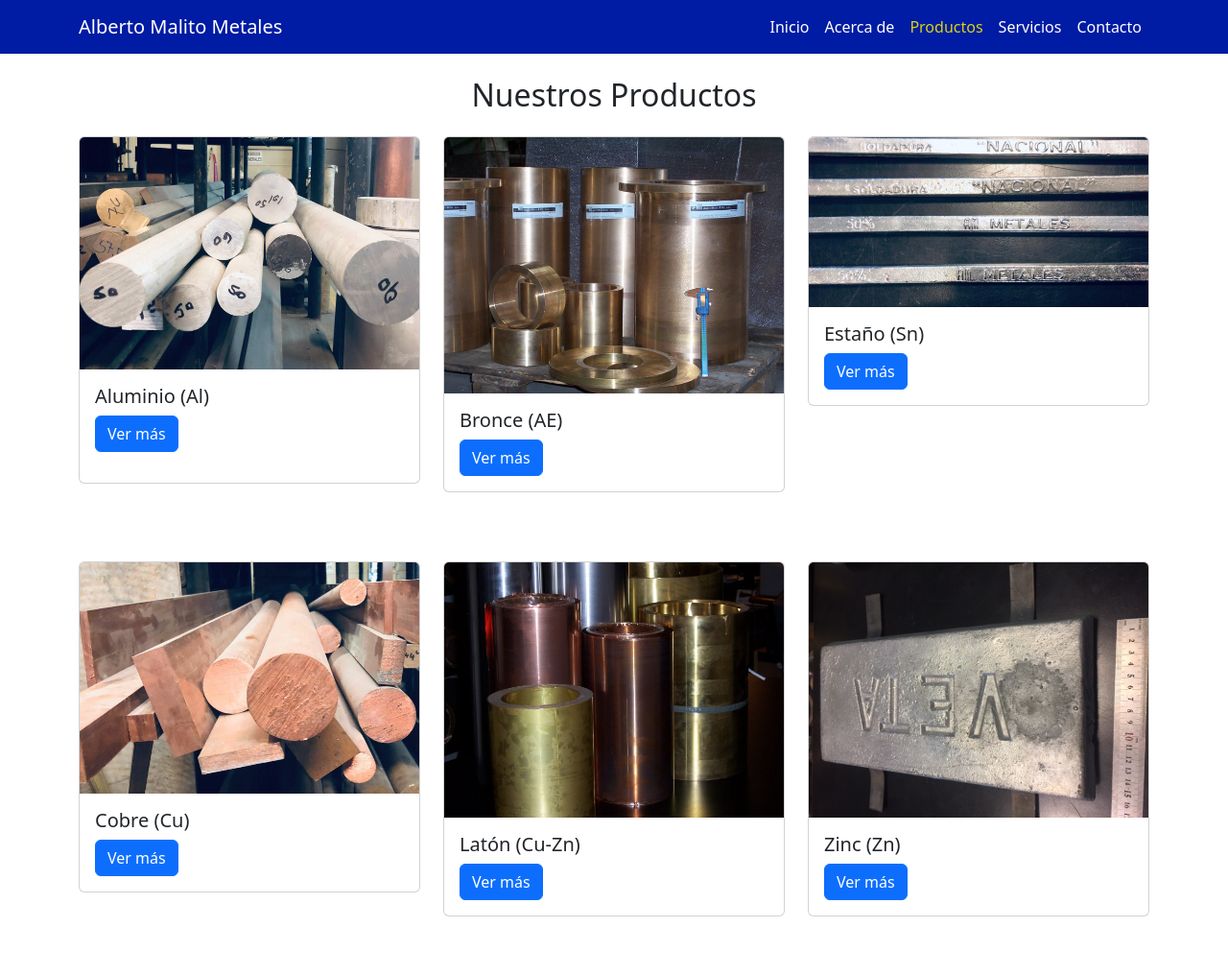
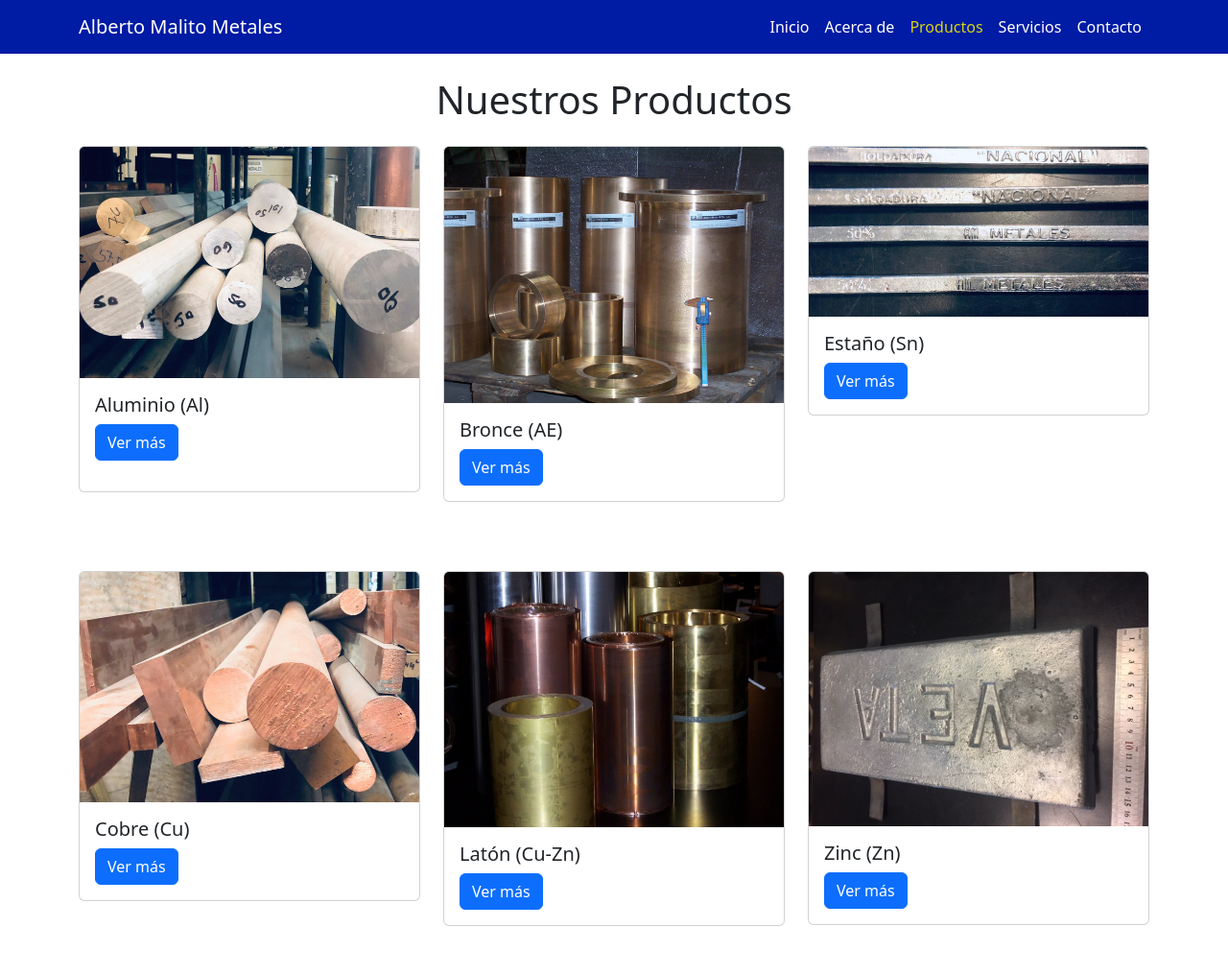
Before and after one commit to fsola99/Sitio-profesional, a plain HTML site: page productos.html in a window 1280 px wide. Shown: the top 1016 px of the page at 96% size. Drawn offline with nearby package versions, Linux system fonts and the light colour scheme.

Commit message:
cambio un h2 por h1

```diff
--- a/productos.html
+++ b/productos.html
@@ -39,7 +39,7 @@
 <body>
     <!-- Sección de Productos -->
     <div class="container">
-        <h2 class="mb-4 mt-4 text-center">Nuestros Productos</h2>
+        <h1 class="mb-4 mt-4 text-center">Nuestros Productos</h1>
         <div class="row row-cols-1 row-cols-md-3 g-4">
             <!-- Card de Aluminio -->
             <div class="col">
```
